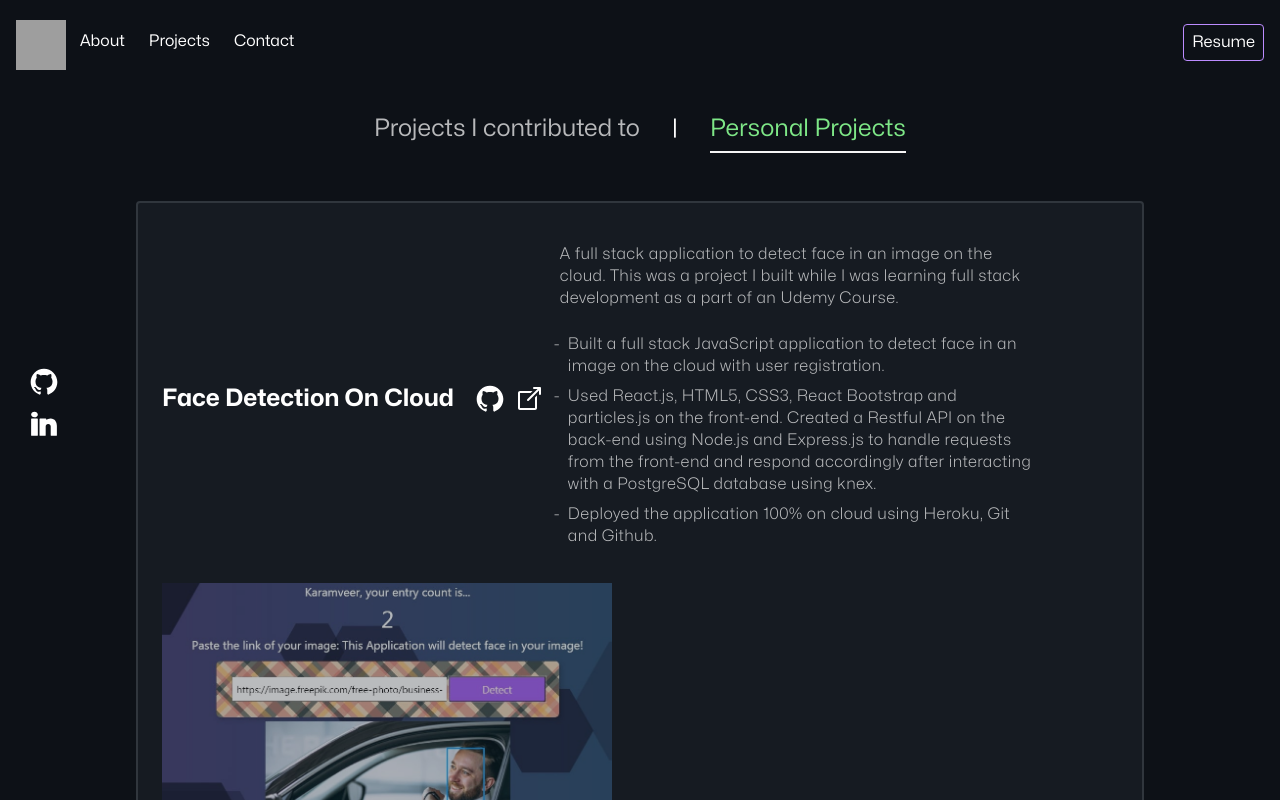
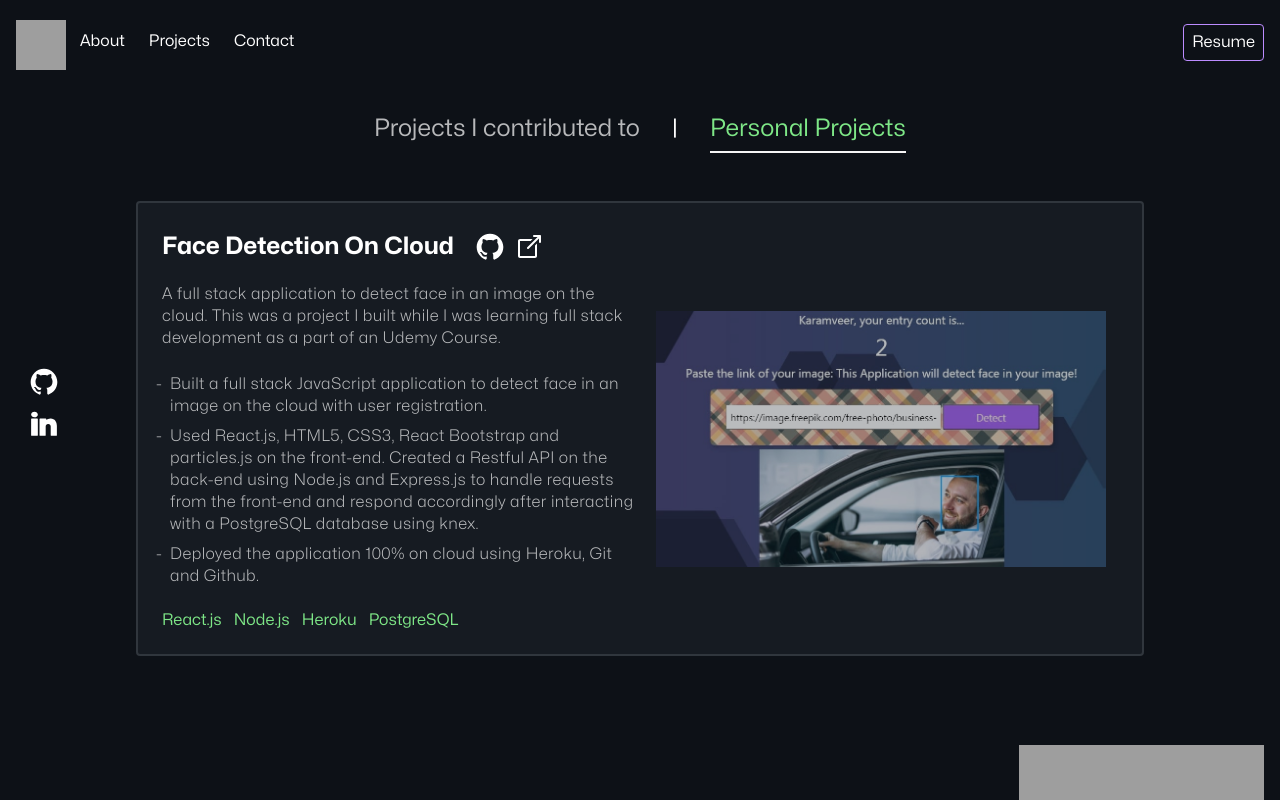
Before and after one commit to KaramveerSidhu/gitfolio, a Next.js app: page /projects in a window 1280 px wide. Both pictures are taken after a click on the element "Personal Projects". Shown: the top 800 px of the page. Built offline with nearby package versions, Linux system fonts and the light colour scheme; grey boxes are pictures that could not be loaded.

Commit message:
adding Link to image & skills section

```diff
--- a/app/projects/projects-display/index.tsx
+++ b/app/projects/projects-display/index.tsx
@@ -13,7 +13,7 @@ type projectType = {
   sourceCodeURL?: string;
   appURL?: string;
   imgURL: string;
-  skills?: Array<string>;
+  skills: Array<string>;
 };
 
 type propTypes = {
@@ -29,10 +29,10 @@ const ProjectsDisplay = (props: propTypes) => {
         const projectContent = project.content
           ? parseHTML(marked.parse(project.content))
           : "";
+        const projectLink = project.appURL || project.sourceCodeURL;
 
         return (
           <div key={project.id} className={styles.project}>
-            <div className={styles.projectDetailsContainer}>
             <div className={styles.projectHeader}>
               <h2>{project.title}</h2>
               <div className={styles.urls}>
@@ -57,6 +57,7 @@ const ProjectsDisplay = (props: propTypes) => {
               </div>
             </div>
 
+            <div className={styles.projectDetailsContainer}>
               <div className={styles.projectContent}>
                 <div>{project.description}</div>
 
@@ -64,9 +65,26 @@ const ProjectsDisplay = (props: propTypes) => {
                   {projectContent}
                 </div>
               </div>
+
+              <div className={styles.projectImg}>
+                {projectLink ? (
+                  <Link
+                    href={projectLink}
+                    target="_blank"
+                    rel="noopener noreferrer"
+                  >
+                    <Image src={project.imgURL} fill alt={project.imgURL} />
+                  </Link>
+                ) : (
+                  <Image src={project.imgURL} fill alt={project.imgURL} />
+                )}
               </div>
-            <div className={styles.projectImg}>
-              <Image src={project.imgURL} fill alt={project.imgURL} />
+            </div>
+
+            <div className={styles.skillsContainer}>
+              {project.skills.map((skill) => {
+                return <mark key={skill}>{skill}</mark>;
+              })}
             </div>
           </div>
         );
```
Lines whose indentation alone changed are shown as unchanged.
